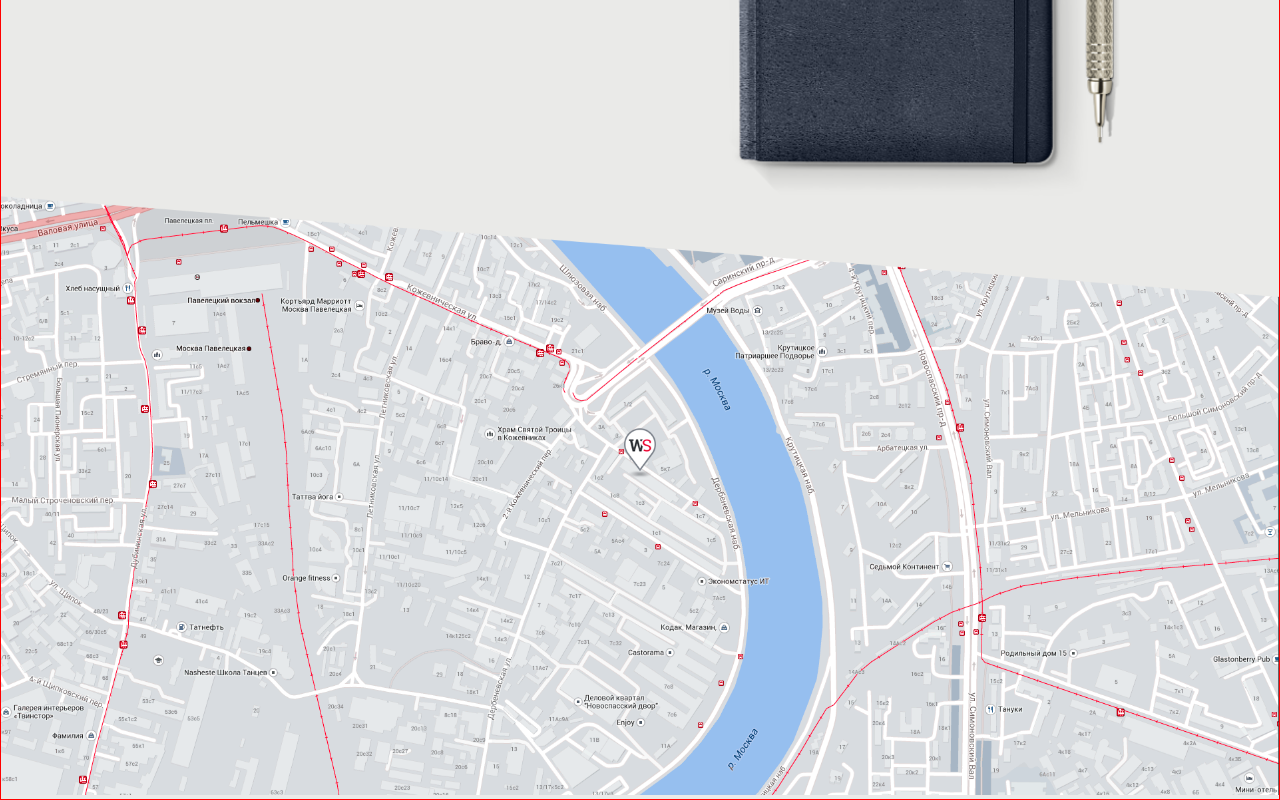
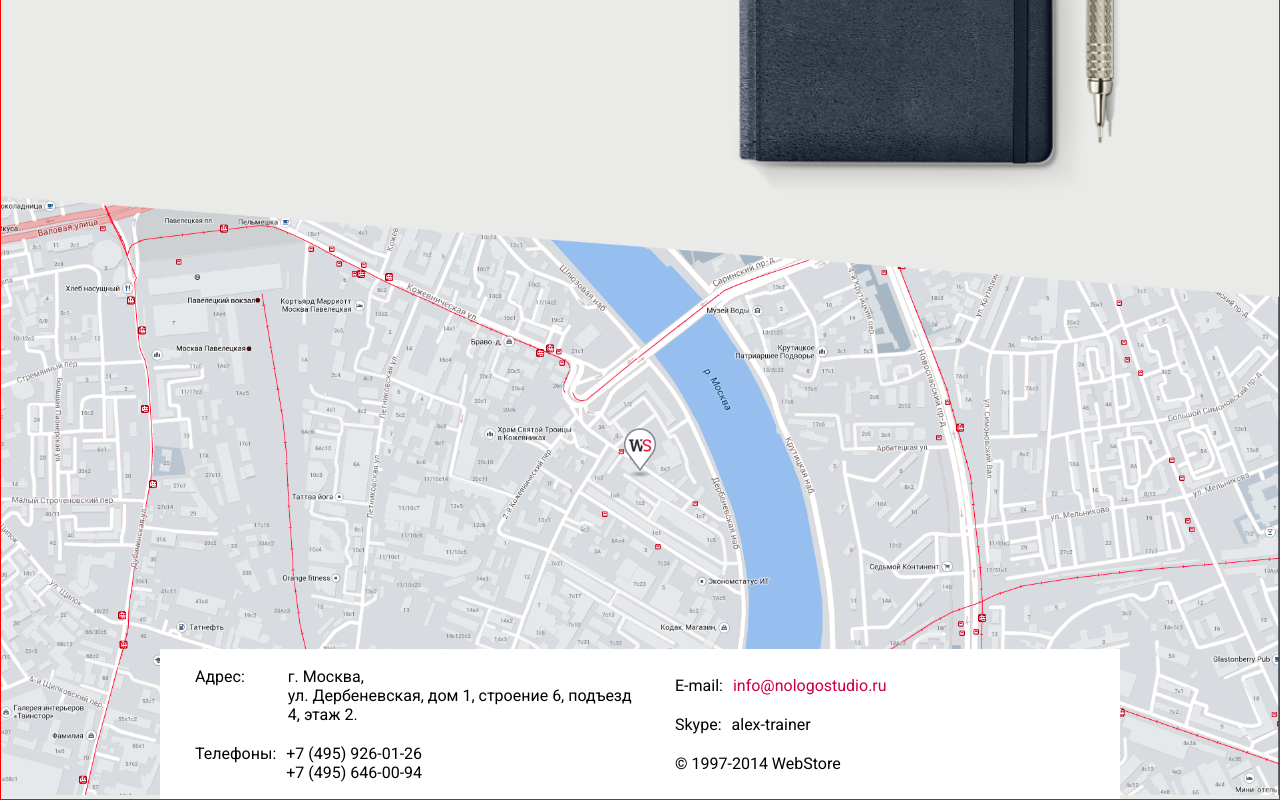
Before and after one commit to TearsOprah/NLS-test, a React (Vite) app: page / in a window 1280 px wide. Shown: the part 1903-2703 px from the top of the page. Built offline with nearby package versions, Linux system fonts and the light colour scheme.

Commit message:
feat: блок footer

```diff
--- a/src/components/footer/Footer.jsx
+++ b/src/components/footer/Footer.jsx
@@ -1,8 +1,32 @@
 import './Footer.scss'
 import mapImg from '../../assets/map.png'
+
 export default function Footer() {
   return (
     <footer className={'footer'}>
+      <div className={'footer__content'}>
+        <div className={'footer__left-block'}>
+          <div className={'footer__item'}>
+            <p>Адрес:</p>
+            <p className={'footer__address'}>г. Москва,<br /> ул. Дербеневская, дом 1, строение 6, подъезд 4, этаж 2.</p>
+          </div>
+          <div className={'footer__item'}>
+            <p>Телефоны:</p>
+            <p>+7 (495) 926-01-26<br />+7 (495) 646-00-94</p>
+          </div>
+        </div>
+        <div className={'footer__right-block'}>
+          <div className={'footer__item'}>
+            <p>E-mail:</p>
+            <p className={'footer__email'}>info@nologostudio.ru</p>
+          </div>
+          <div className={'footer__item'}>
+            <p>Skype:</p>
+            <p>alex-trainer</p>
+          </div>
+          <p className={'footer__item'}>© 1997-2014 WebStore</p>
+        </div>
+      </div>
       <img className={'footer__map-image'} src={mapImg} alt={'map'}/>
     </footer>
   )
--- a/src/components/footer/Footer.scss
+++ b/src/components/footer/Footer.scss
@@ -1,19 +1,54 @@
 $background-image: url('../../assets/map.png');
 
 .footer {
-  //display: flex;
-  //justify-content: center;
-  //width: 100%;
-  //background-image: $background-image;
-  //min-height: 500px;
-  //background-size: contain;
-  //background-position: center;
-  //background-repeat: no-repeat;
-
+  position: relative;
   min-height: 400px;
   background-color: #eaeae8;
 }
 
 .footer__map-image {
   width: 100%;
+  z-index: 1;
 }
+
+.footer__content {
+  position: absolute;
+  left: 50%;
+  transform: translateX(-50%);
+  bottom: 0;
+  z-index: 2;
+  background-color: white;
+  width: 960px;
+  height: 150px;
+
+  display: grid;
+  grid-template-columns: repeat(2, 1fr);
+}
+
+.footer__left-block {
+  display: flex;
+  justify-content: center;
+  flex-direction: column;
+  gap: 20px;
+}
+
+.footer__right-block {
+  display: flex;
+  justify-content: center;
+  flex-direction: column;
+  gap: 20px;
+}
+
+.footer__item {
+  margin-left: 35px;
+  display: flex;
+  gap: 10px;
+}
+
+.footer__address {
+  margin-left: 33px;
+}
+
+.footer__email {
+  color: #cb003d;
+}
```
